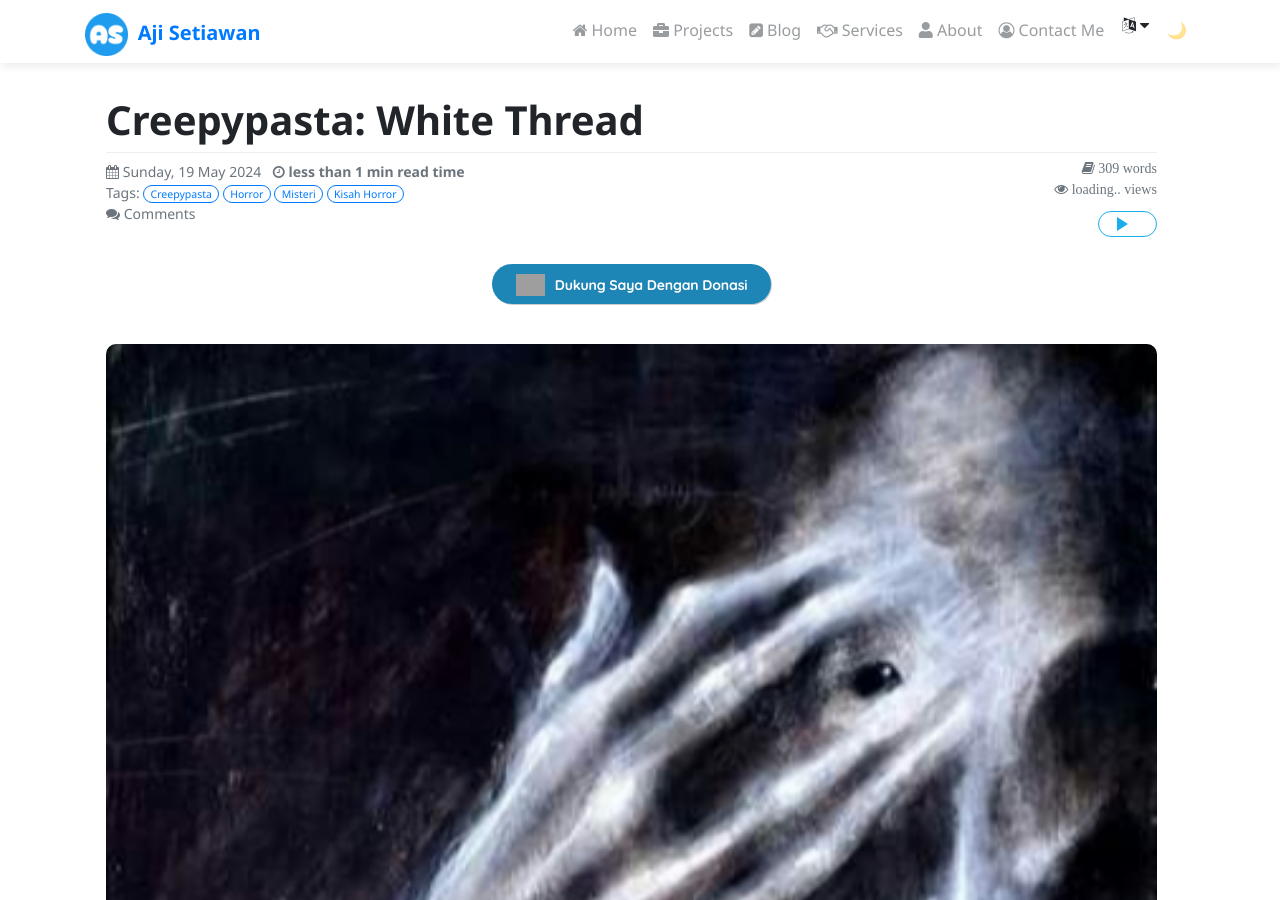
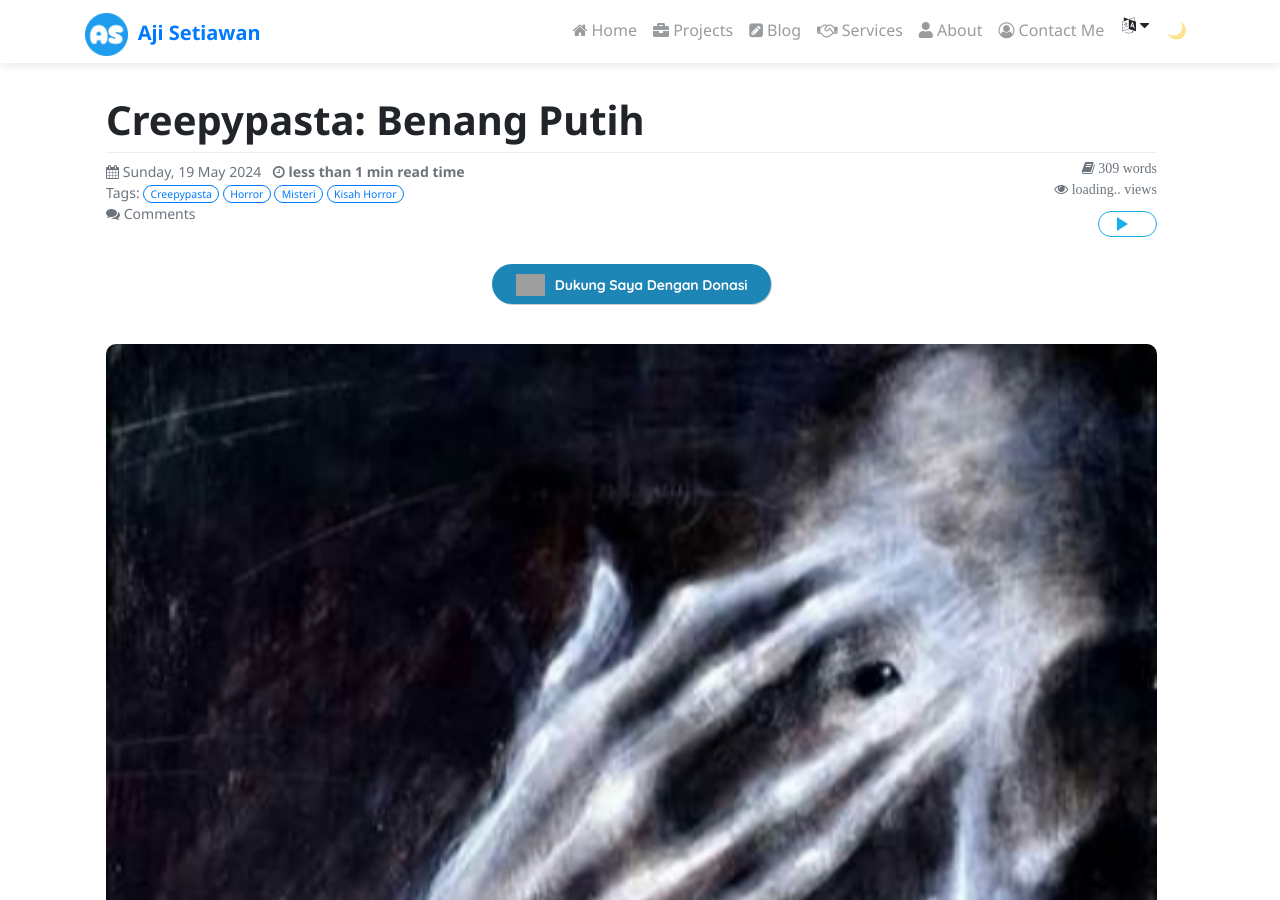
Before and after one commit to ajisetiawan716/ajisetiawan716.github.io, a Jekyll site: the page built from _posts/2024-05-19-creepypasta-benang-putih.md, in a window 1280 px wide and 900 px high. Built offline with Jekyll 4.4.1, drawn with Linux system fonts in a browser that asks for light colours; nearby versions of some CDN libraries; emoji names are drawn with the system emoji font; comment, search, counter and statistics services are not loaded; a style sheet for code colours, icons or effects is not loaded; grey boxes are pictures that could not be loaded.

Commit message:
Add files via upload

```diff
--- a/_posts/2024-05-19-creepypasta-benang-putih.md
+++ b/_posts/2024-05-19-creepypasta-benang-putih.md
@@ -9,7 +9,7 @@ image-alt: White Ghost Shadow
 image-caption: Image form [Pinterest](https://za.pinterest.com/pin/503347695839591682/)
 #description:
 #permalink:
-title: 'Creepypasta: White Thread'
+title: 'Creepypasta: Benang Putih'
 ---
 
 
```
